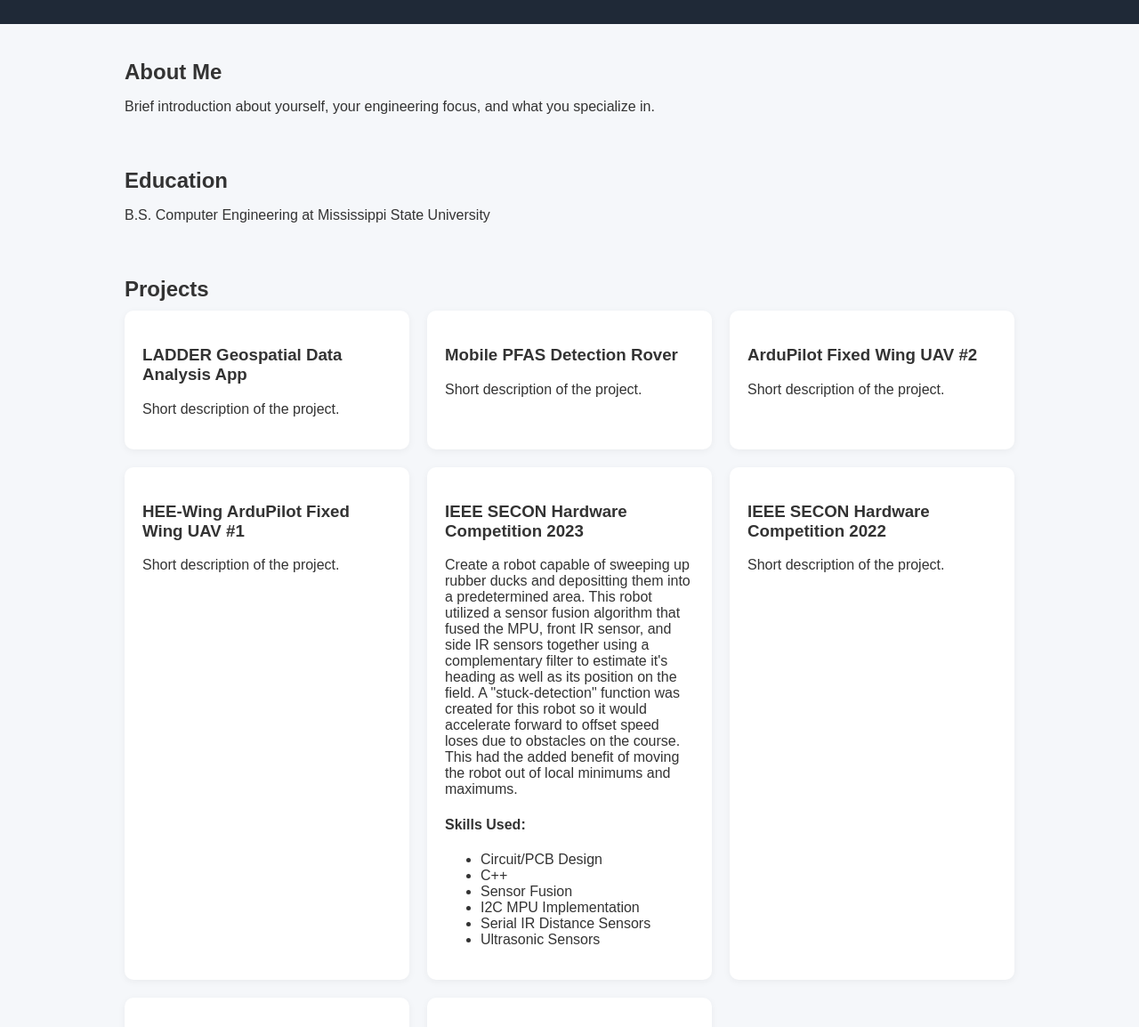
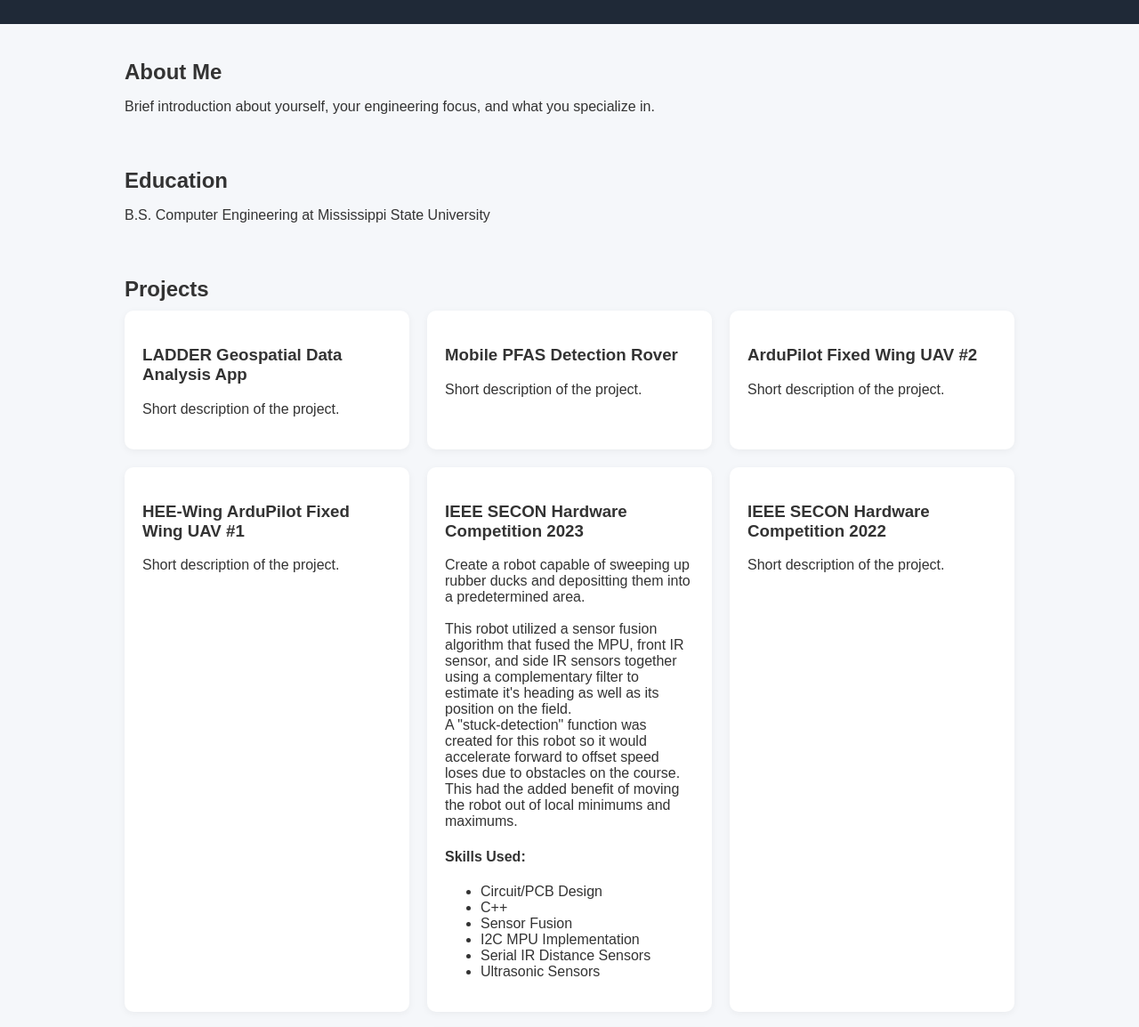
Before and after one commit to jadwin1997/portfoliowebsite, a plain HTML site: page index.html in a window 1280 px wide. Shown: the part 81-1235 px from the top of the page at 89% size. Drawn offline with Linux system fonts and the light colour scheme.

Commit message:
Update index.html

```diff
--- a/index.html
+++ b/index.html
@@ -3,7 +3,8 @@
 <head>
   <meta charset="UTF-8">
   <meta name="viewport" content="width=device-width, initial-scale=1.0">
-  <title>Engineering Portfolio</title>
+  <title>Jadwin Portfolio
+  </title>
   <style>
     body {
       margin: 0;
@@ -114,9 +115,9 @@
         </div>
         <div class="project-card">
           <h3>IEEE SECON Hardware Competition 2023</h3>
-          <p>Create a robot capable of sweeping up rubber ducks and depositting them into a predetermined area.
-            This robot utilized a sensor fusion algorithm that fused the MPU, front IR sensor, and side IR sensors together using a complementary filter to estimate it's heading as well as its position on the field.
-            A "stuck-detection" function was created for this robot so it would accelerate forward to offset speed loses due to obstacles on the course. This had the added benefit of moving the robot out of local minimums and maximums.
+          <p>Create a robot capable of sweeping up rubber ducks and depositting them into a predetermined area. <br><br>
+            This robot utilized a sensor fusion algorithm that fused the MPU, front IR sensor, and side IR sensors together using a complementary filter to estimate it's heading as well as its position on the field.<br>
+            A "stuck-detection" function was created for this robot so it would accelerate forward to offset speed loses due to obstacles on the course.<br>This had the added benefit of moving the robot out of local minimums and maximums.
           <h4>Skills Used:</h4>
             <ul>
                 <li>Circuit/PCB Design</li>
```
